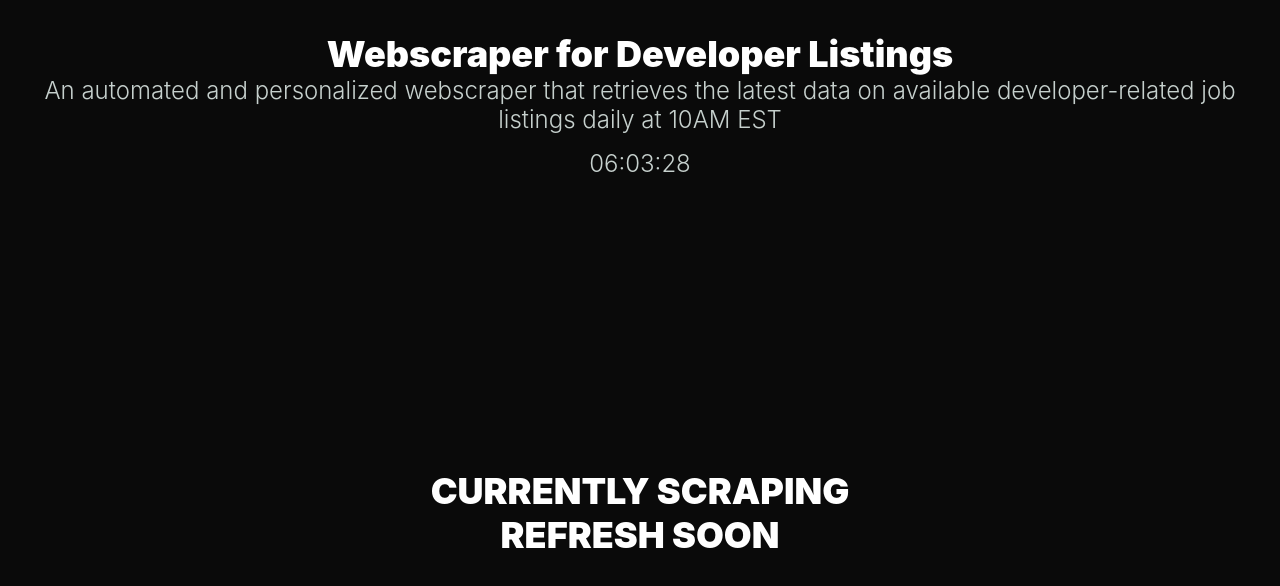
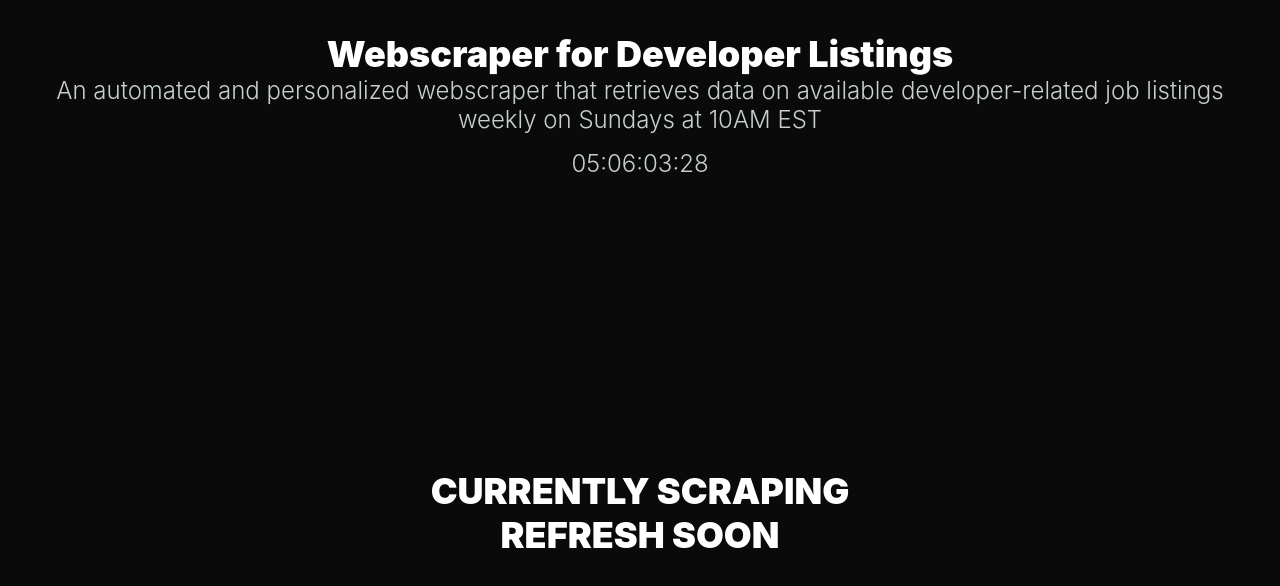
Before and after one commit to pauln17/DevScrape, a React (Create React App) app in the folder frontend/: page / in a window 1280 px wide. Shown: the top 586 px of the page. Built offline with nearby package versions, Linux system fonts and the light colour scheme; no server answers.

Commit message:
Update to weekly instead of daily

```diff
--- a/frontend/src/App.js
+++ b/frontend/src/App.js
@@ -20,7 +20,7 @@ function App() {
 
     const updateTimer = () => {
         const currentDate = moment(new Date());
-        let nextDate = moment(currentDate).set({
+        let nextDate = moment(currentDate).day('Sunday').set({
             hour: 10,
             minute: 0,
             second: 0,
@@ -28,16 +28,18 @@ function App() {
         });
 
         if (currentDate.isAfter(nextDate)) {
-            nextDate.add(1, 'day');
+            nextDate.add(1, 'week');
         }
 
         const differenceInSeconds = (nextDate - currentDate) / 1000;
 
-        const hours = formatTime(Math.floor(differenceInSeconds / 3600) % 24),
+        const days = formatTime(Math.floor(differenceInSeconds / (24 * 3600))),
+            hours = formatTime(Math.floor(differenceInSeconds / 3600) % 24),
             minutes = formatTime(Math.floor(differenceInSeconds / 60) % 60),
             seconds = formatTime(Math.floor(differenceInSeconds % 60));
 
         setTime({
+            days,
             hours,
             minutes,
             seconds,
@@ -95,9 +97,9 @@ function App() {
                         fontSize: '24px',
                     }}
                 >
-                    An automated and personalized webscraper that retrieves the
-                    latest data on available developer-related job listings
-                    daily at 10AM EST
+                    An automated and personalized webscraper that retrieves data
+                    on available developer-related job listings weekly on
+                    Sundays at 10AM EST
                 </h3>
                 {time && (
                     <h1
@@ -108,7 +110,7 @@ function App() {
                             fontSize: '24px',
                         }}
                     >
-                        {time.hours}:{time.minutes}:{time.seconds}
+                        {time.days}:{time.hours}:{time.minutes}:{time.seconds}
                     </h1>
                 )}
             </div>
```
Also changed, not shown: 8 other files (tests, documents, lock files or other folders).
